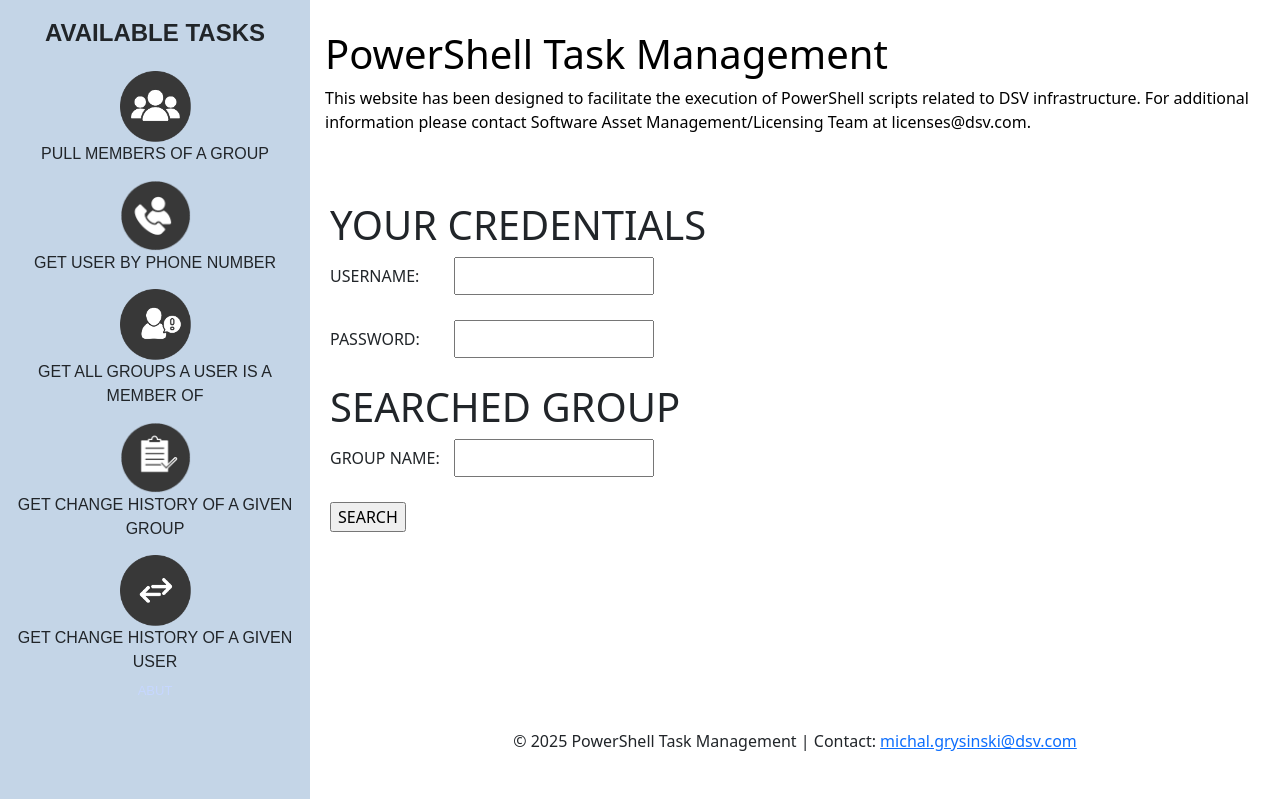
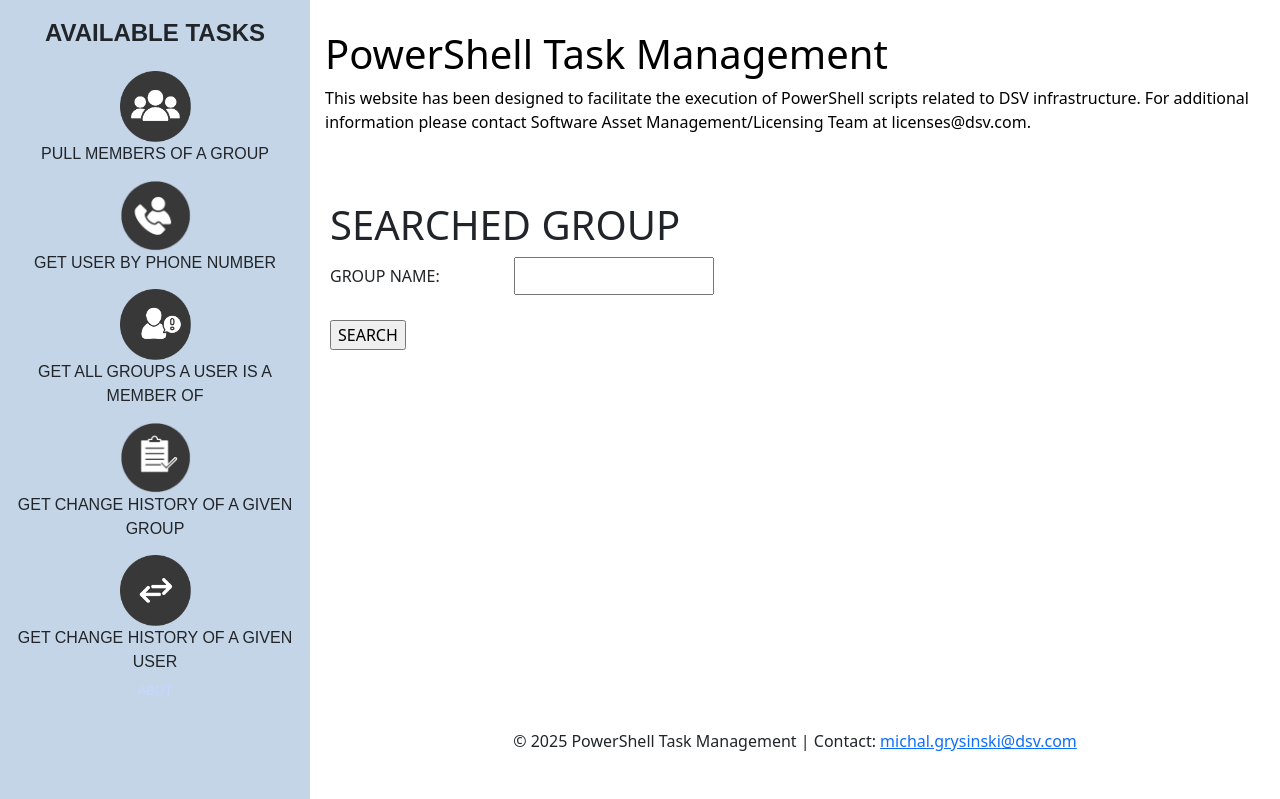
Before and after one commit to DSVprojectTeam/sdpowershell, a Flask app: page /PullMembersOfAgroup in a window 1280 px wide. Shown: the part 59-858 px from the top of the page. Run offline with Flask 3, Linux system fonts and the light colour scheme.

Commit message:
Update PullMembersOfAgroup.html

```diff
--- a/templates/PullMembersOfAgroup.html
+++ b/templates/PullMembersOfAgroup.html
@@ -1,17 +1,8 @@
 {% extends "base.html" %}
 
 {% block body_content %}
-<h1>YOUR CREDENTIALS</h1>
+
 <form action="/PullMembersOfAgroup" method="POST">
-    <div class="form-row">
-        <label for="pole1">USERNAME:</label>
-        <input type="text" id="username" name="username">
-    </div>
-
-    <div class="form-row">
-        <label for="pole2">PASSWORD:</label>
-        <input type="password" id="password" name="password">
-    </div>
 
     <h1>SEARCHED GROUP</h1>
     <div class="form-row">
@@ -39,7 +30,7 @@
 
     label {
         display: inline-block;
-        width: 120px;
+        width: 180px;
     }
 
     input[type="text"], input[type="password"] {
```
